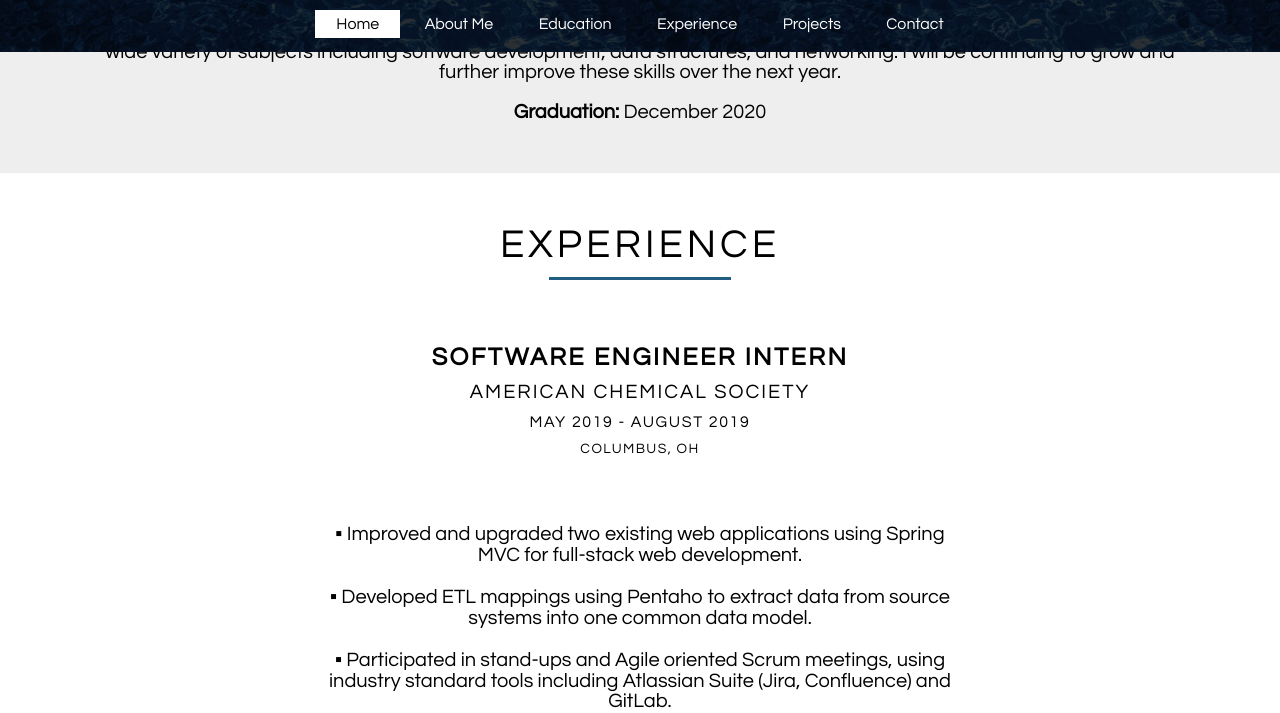
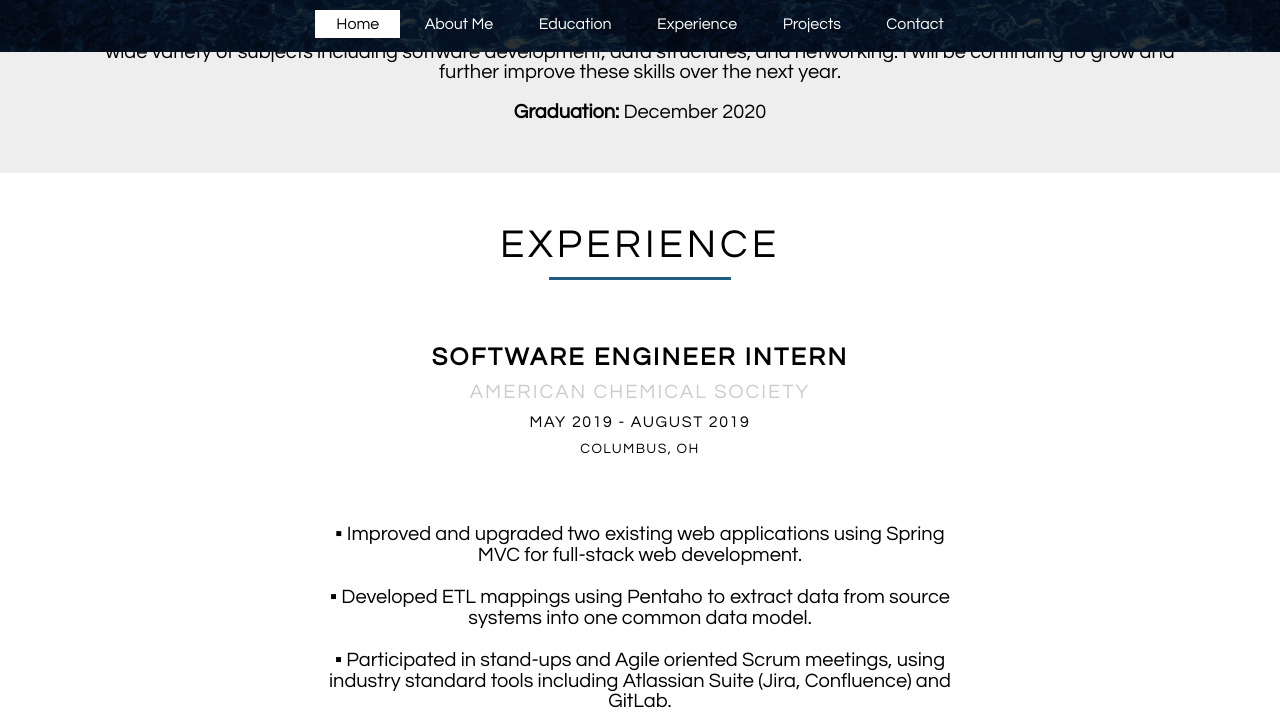
Before and after one commit to mzeiter/mzeiter.github.io, a plain HTML site: page index.html in a window 1280 px wide. In both pictures the pointer is over the link "AMERICAN CHEMICAL SOCIETY". Shown: the part 1683-2396 px from the top of the page. Drawn offline with nearby package versions, Linux system fonts and the light colour scheme.

Commit message:
Updates to job hyperlinks

```diff
--- a/css/style.css
+++ b/css/style.css
@@ -351,10 +351,15 @@ ul li a:hover{
 	letter-spacing: 0.1em;
 }
 
-/* COMPANY NAME */
+/* COMPANY NAME hyperlink*/
 #experience a{
 	text-decoration: none;
 	color: black;
+}
+
+#experience a:hover{
+	text-decoration: none;
+	color: #ccc;
 }
 
 /* DATE */
```
